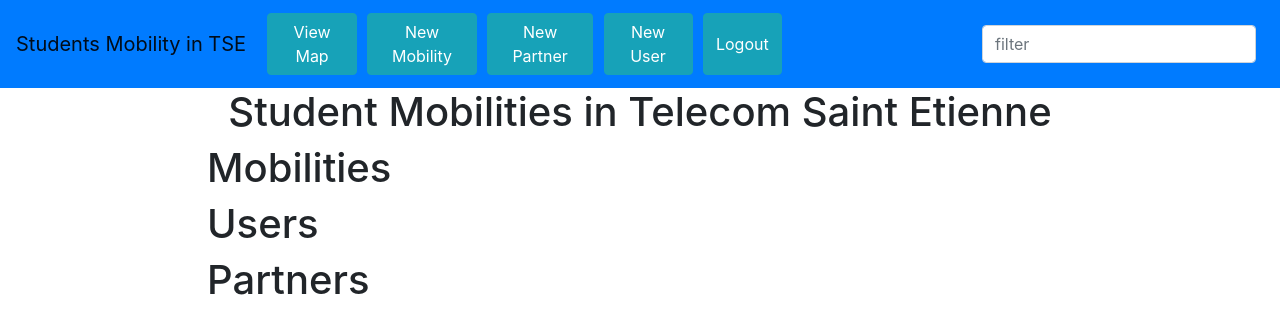
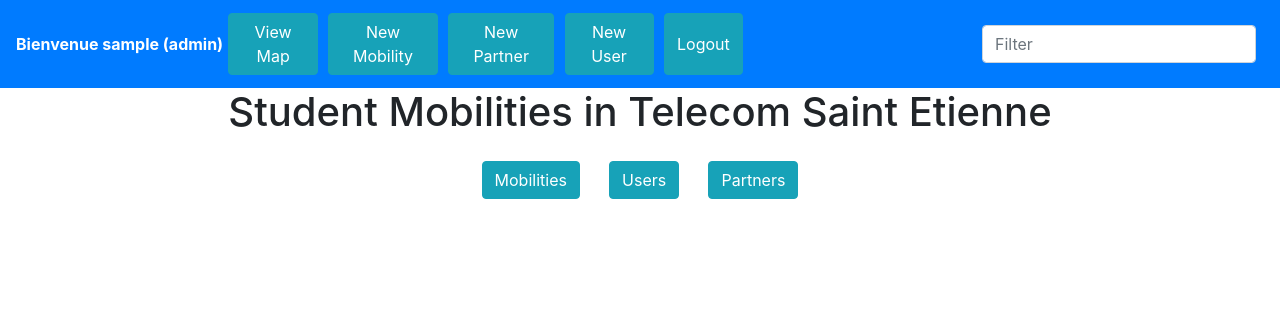
Before and after one commit to ComteHerrapait/mobilites_NTiers, a PHP site: page / in a window 1280 px wide. Shown: the top 334 px of the page. Run offline with PHP 8.4, Linux system fonts and the light colour scheme; the visitor is signed in with stand-in values (Sample User, id 1); data that the repository does not hold is empty; some libraries are stand-ins or nearby versions.

Commit message:
buttons to choose table and first version of navbar

```diff
--- a/index.css
+++ b/index.css
@@ -1,22 +1,6 @@
 .wrap-all {
     height: 100%;
     overflow: hidden;
-}
-
-
-.barleft {
-    width: 15%;
-    float: left;
-    min-height: 100%;
-    position: fixed;
-}
-
-.barleft .btn {
-    display: block
-}
-
-.barleft .user-info {
-    margin: auto;
 }
 
 .bartop {
@@ -27,18 +11,6 @@
 .bartop h1 {
     text-align: center;
     display: block;
-}
-
-.main {
-    margin-left: 15%;
-    min-height: 100%;
-}
-
-#mapID {
-    position: absolute;
-    top: 4em;
-    bottom: 0;
-    width: 80%;
 }
 
 .body {
--- a/index.php
+++ b/index.php
@@ -54,38 +54,45 @@ if (!isset($_SESSION["loggedin"]) || $_SESSION["loggedin"] !== true) {
 				document.getElementById("btn-map").innerHTML = "View Map";
 			}
 		};
+
+		function viewMobilities() {
+			//TODO : select which table to show
+			if ((document.getElementById("table-users").style.display != "none") || (document.getElementById("table-partners").style.display != "none")) {
+				document.getElementById("table-mobilities").style.display = "block";
+				document.getElementById("table-users").style.display = "none";
+				document.getElementById("table-partners").style.display = "none";
+			}
+		};
+
+		function viewUsers() {
+			//TODO : select which table to show
+			if ((document.getElementById("table-mobilities").style.display != "none") || (document.getElementById("table-partners").style.display != "none")) {
+				document.getElementById("table-mobilities").style.display = "none";
+				document.getElementById("table-users").style.display = "block";
+				document.getElementById("table-partners").style.display = "none";
+			}
+		};
+
+		function viewPartners() {
+			//TODO : select which table to show
+			if ((document.getElementById("table-users").style.display != "none") || (document.getElementById("table-mobilities").style.display != "none")) {
+				document.getElementById("table-partners").style.display = "block";
+				document.getElementById("table-users").style.display = "none";
+				document.getElementById("table-mobilities").style.display = "none";
+			}
+		};
 	</script>
 
-	<style>
-		.list-name span {
-			display: block;
-			text-align: left;
-		}
-
-		.list-meta span {
-			display: block;
-			text-align: right;
-		}
-
-		.list tr td {
-			padding: 8px 0;
-			border-bottom: 1px solid #ddd;
-		}
-
-		.list {
-			width: 100%;
-		}
-
-		.list-edit {
-			text-align: right;
-		}
-	</style>
 </head>
 
 <body>
 	<div class="wrap-all">
 		<nav class="navbar navbar-expand-lg navbar-light bg-primary">
-			<a class="navbar-brand" href="#">Students Mobility in TSE</a>
+			<strong style="color:white"><?php echo "Bienvenue " . $_SESSION["username"] . " ";
+			if ($_SESSION["is_admin"]) {
+				echo "(admin) ";
+			}
+			?></strong>
 			<button class="navbar-toggler" type="button" data-toggle="collapse" data-target="#navbarTogglerDemo02" aria-controls="navbarTogglerDemo02" aria-expanded="false" aria-label="Toggle navigation">
 				<span class="navbar-toggler-icon"></span>
 			</button>
@@ -103,7 +110,7 @@ if (!isset($_SESSION["loggedin"]) || $_SESSION["loggedin"] !== true) {
 					<button class="btn btn-info" onclick="window.location.href='logout.php'">Logout</button>
 				</ul>
 				<form class="form-inline my-2 my-lg-0">
-					<input class="form-control mr-sm-2" type="search" id="search-bar" placeholder="filter" onkeyup="simpleSearch()">
+					<input class="form-control mr-sm-2" type="search" id="search-bar" placeholder="Filter" onkeyup="simpleSearch()">
 				</form>
 			</div>
 		</nav>
@@ -112,11 +119,16 @@ if (!isset($_SESSION["loggedin"]) || $_SESSION["loggedin"] !== true) {
 		<h1>Student Mobilities in Telecom Saint Etienne</h1>
 	</div>
 	<div class="main">
+		<div>
+			<div id="table" style="display: block">
+				<div class="btn-group-wrap btn-sm" role="group" style="text-align: center;">
+					<button class="btn btn-info" id="btn-mobilities" onclick="viewMobilities()">Mobilities</button>
+					<button class="btn btn-info" id="btn-users" onclick="viewUsers()">Users</button>
+					<button class="btn btn-info" id="btn-partners" onclick="viewPartners()">Partners</button>
+				</div>
 				<div class="container-lg">
-			<div id="table" style="display: block">
-				<div>
+					<div id="table-mobilities" style="display: block;">
 						<table class="list list-mobility">
-						<h1>Mobilities</h1>
 							<tbody class="mobility-tbody">
 								<?php
 								//query
@@ -144,8 +156,10 @@ if (!isset($_SESSION["loggedin"]) || $_SESSION["loggedin"] !== true) {
 								?>
 							</tbody>
 						</table>
+					</div>
+					<div id="table-users" style="display: none;">
 						<table class="list list-users">
-						<h1>Users</h1>
+
 							<tbody>
 								<!-- get users from Database -->
 								<?php
@@ -178,8 +192,10 @@ if (!isset($_SESSION["loggedin"]) || $_SESSION["loggedin"] !== true) {
 								?>
 							</tbody>
 						</table>
+					</div>
+					<div id="table-partners" style="display: none;">
 						<table class="list list-partners">
-						<h1>Partners</h1>
+
 							<tbody>
 								<!-- get partners from Database -->
 								<?php
@@ -209,8 +225,10 @@ if (!isset($_SESSION["loggedin"]) || $_SESSION["loggedin"] !== true) {
 						</table>
 					</div>
 				</div>
+			</div>
 			<div class="div-map" id="map" style="display: none">
-				<div id="mapID">
+				<div id="mapID" style="position: absolute; top: 12em; width: 98%; bottom: 2em;
+				margin-left: 1%;">
 					<!--map is here-->
 				</div>
 				<script type='text/javascript'>
@@ -270,3 +288,32 @@ if (!isset($_SESSION["loggedin"]) || $_SESSION["loggedin"] !== true) {
 </body>
 
 </html>
+
+<style>
+	.main {
+		margin-left: 0;
+	}
+
+	.list-name span {
+		display: block;
+		text-align: left;
+	}
+
+	.list-meta span {
+		display: block;
+		text-align: right;
+	}
+
+	.list tr td {
+		padding: 8px 0;
+		border-bottom: 1px solid #ddd;
+	}
+
+	.list {
+		width: 100%;
+	}
+
+	.list-edit {
+		text-align: right;
+	}
+</style>
```
Lines whose indentation alone changed are shown as unchanged.
